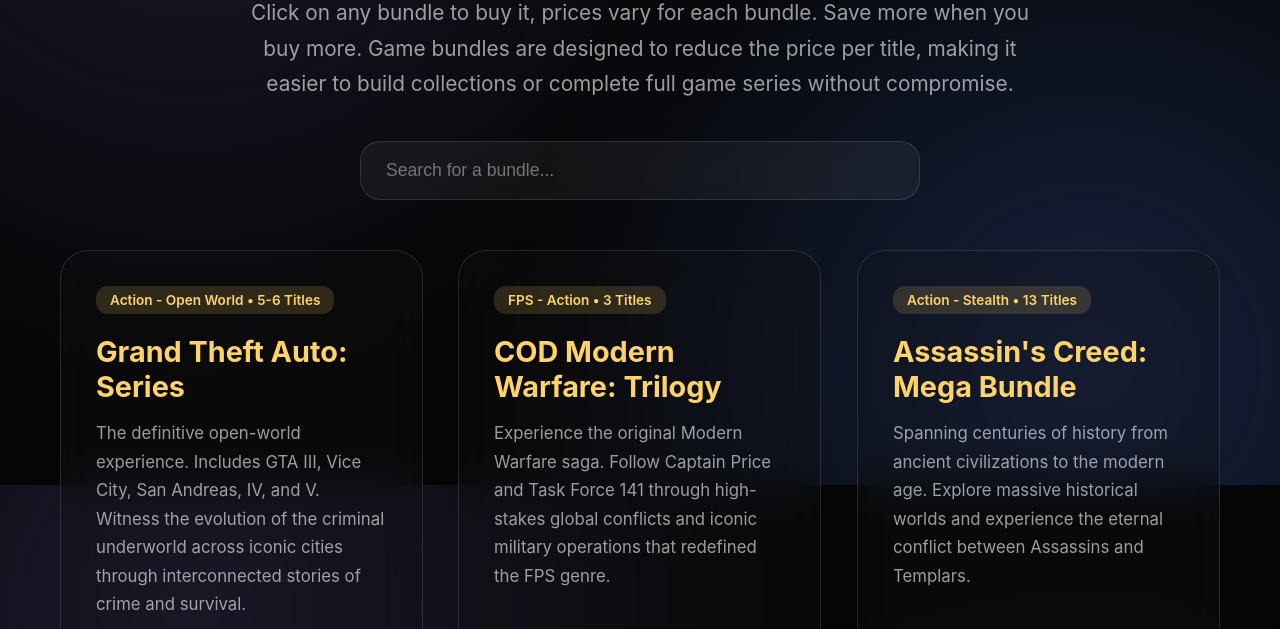
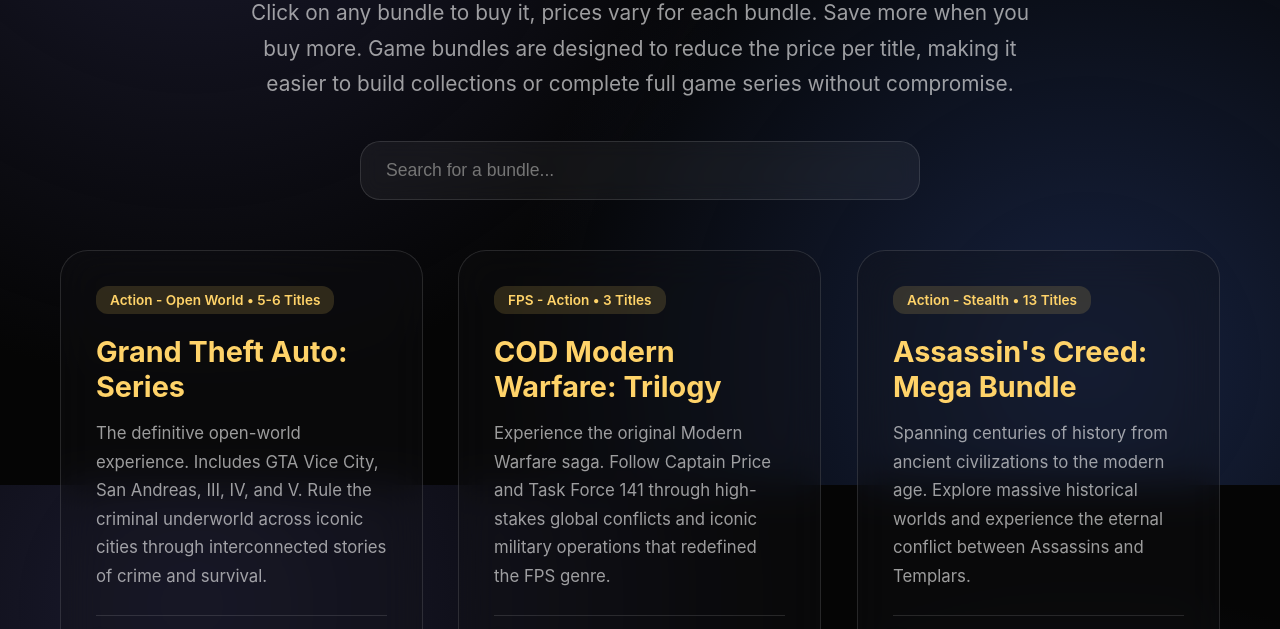
Before and after one commit to nooblyxmad/my-website, a plain HTML site: page games/bundles/index.html in a window 1280 px wide. Shown: the part 315-944 px from the top of the page. Drawn offline with Linux system fonts and the light colour scheme.

Commit message:
Update index.html

```diff
--- a/games/bundles/index.html
+++ b/games/bundles/index.html
@@ -212,7 +212,7 @@
   <script>
     document.addEventListener('DOMContentLoaded', function() {
       const bundles = [
-        { title: "Grand Theft Auto: Series", tag: "Action - Open World • 5-6 Titles", description: "The definitive open-world experience. Includes GTA III, Vice City, San Andreas, IV, and V. Witness the evolution of the criminal underworld across iconic cities through interconnected stories of crime and survival." },
+        { title: "Grand Theft Auto: Series", tag: "Action - Open World • 5-6 Titles", description: "The definitive open-world experience. Includes GTA Vice City, San Andreas, III, IV, and V. Rule the criminal underworld across iconic cities through interconnected stories of crime and survival." },
         { title: "COD Modern Warfare: Trilogy", tag: "FPS - Action • 3 Titles", description: "Experience the original Modern Warfare saga. Follow Captain Price and Task Force 141 through high-stakes global conflicts and iconic military operations that redefined the FPS genre." },
         { title: "Assassin's Creed: Mega Bundle", tag: "Action - Stealth • 13 Titles", description: "Spanning centuries of history from ancient civilizations to the modern age. Explore massive historical worlds and experience the eternal conflict between Assassins and Templars." },
         { title: "Read Dead Redemption: Duology", tag: "Action - Western • 2 Titles", description: "Includes RDR 1 and RDR 2. Tell the tragic and connected saga of the Van der Linde gang across a richly detailed America at the end of the outlaw era." },
```
